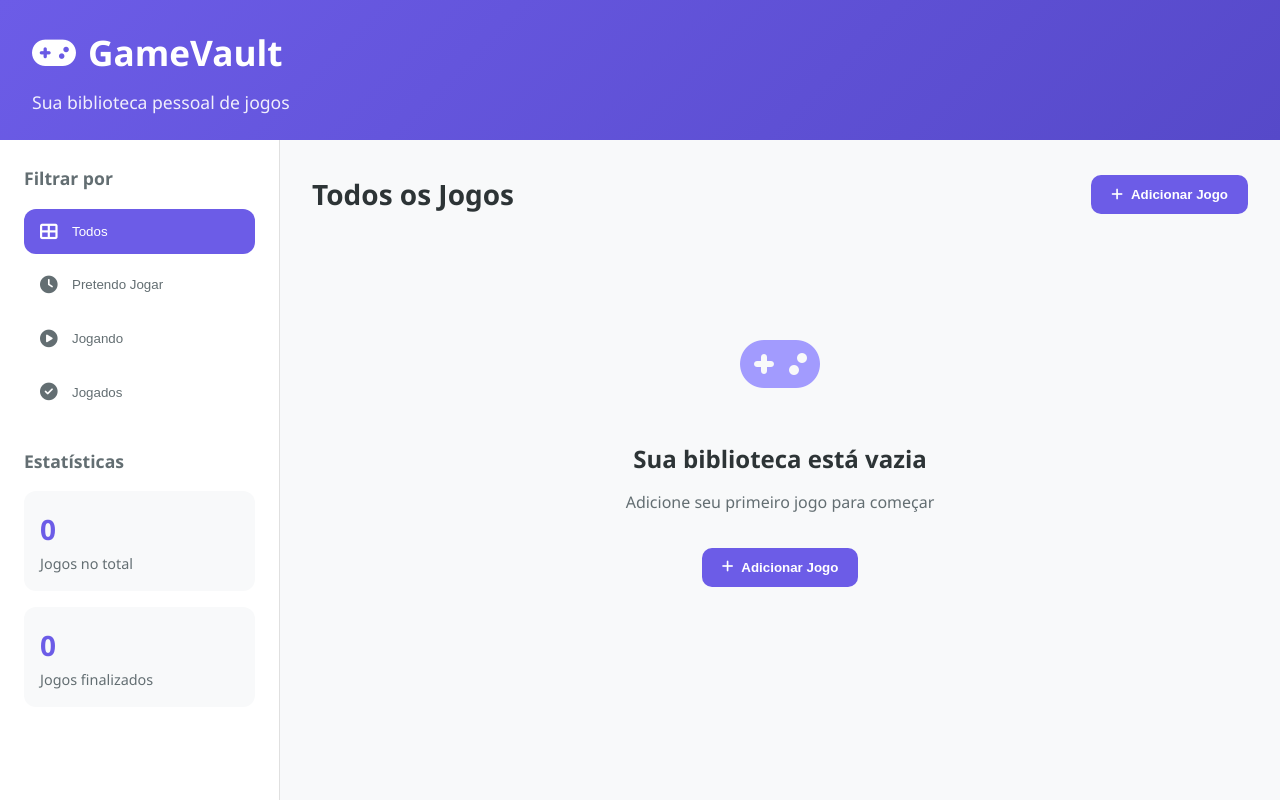
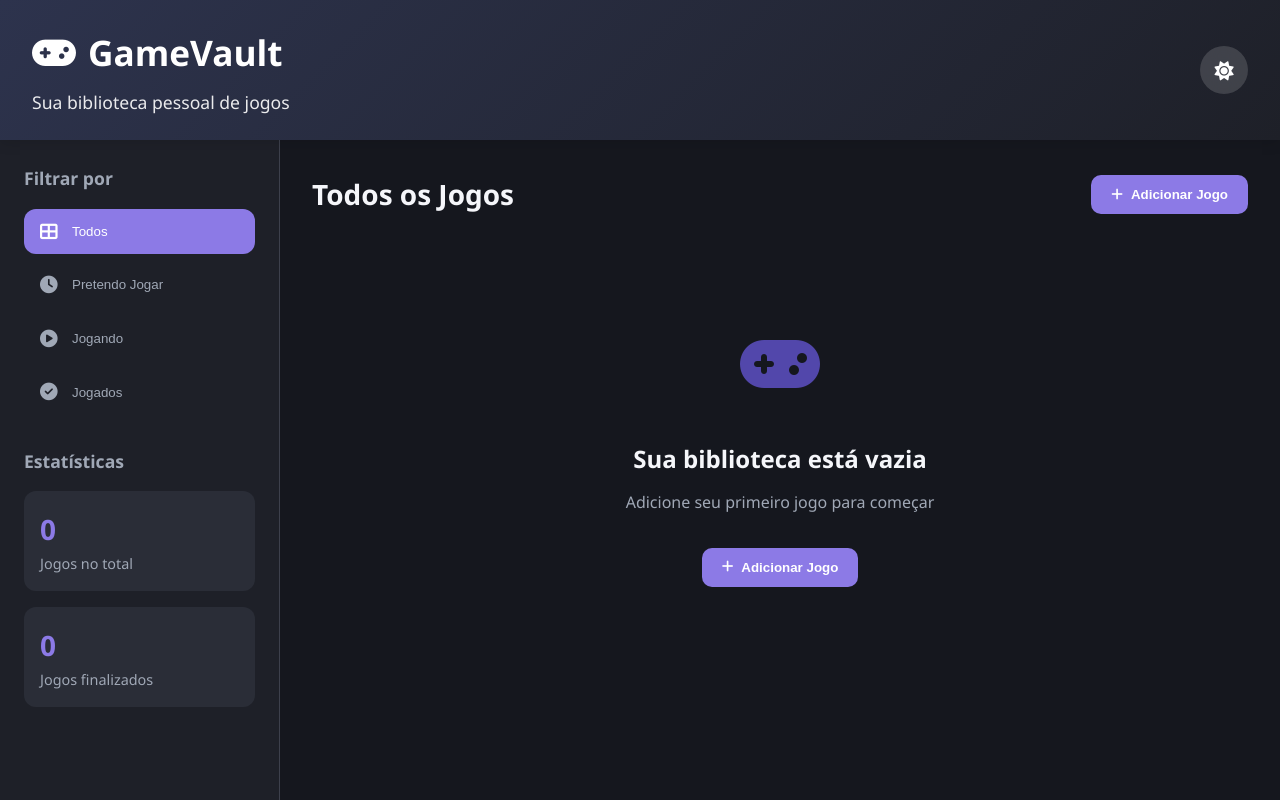
Before and after one commit to danerlps/GameVault, a plain HTML site: page index.html in a window 1280 px wide. Drawn offline with Linux system fonts and the light colour scheme.

Commit message:
Modo Escuro

```diff
--- a/index.html
+++ b/index.html
@@ -7,13 +7,16 @@
     <link rel="stylesheet" href="https://cdnjs.cloudflare.com/ajax/libs/font-awesome/6.4.0/css/all.min.css">
     <link rel="stylesheet" href="style.css">
 </head>
-<body>
+<body class="dark-mode">
     <div class="app-container">
         <header class="app-header">
             <div class="header-content">
                 <h1><i class="fas fa-gamepad"></i> GameVault</h1>
                 <p class="subtitle">Sua biblioteca pessoal de jogos</p>
             </div>
+            <button class="theme-toggle" id="theme-toggle">
+                <i class="fas fa-moon"></i>
+            </button>
         </header>
 
         <div class="main-layout">
--- a/script.js
+++ b/script.js
@@ -17,6 +17,8 @@ document.addEventListener('DOMContentLoaded', function() {
     const currentFilterText = document.getElementById('current-filter');
     const totalGamesEl = document.getElementById('total-games');
     const playedGamesEl = document.getElementById('played-games');
+    const themeToggle = document.getElementById('theme-toggle');
+    const themeIcon = themeToggle.querySelector('i');
 
     // Variáveis de estado
     let currentFilter = 'all';
@@ -24,6 +26,18 @@ document.addEventListener('DOMContentLoaded', function() {
     let selectedImage = null;
     let games = JSON.parse(localStorage.getItem('games')) || [];
     let editingGameId = null;
+
+    // Verificar preferência de tema salva
+    const savedTheme = localStorage.getItem('theme');
+    if (savedTheme === 'light') {
+        document.body.classList.remove('dark-mode');
+        themeIcon.classList.remove('fa-sun');
+        themeIcon.classList.add('fa-moon');
+    } else {
+        document.body.classList.add('dark-mode');
+        themeIcon.classList.remove('fa-moon');
+        themeIcon.classList.add('fa-sun');
+    }
 
     // Textos para avaliações
     const ratingTexts = {
@@ -41,12 +55,16 @@ document.addEventListener('DOMContentLoaded', function() {
     updateStats();
 
     // Event Listeners
-    addGameBtn.addEventListener('click', () => openModal());
-    emptyAddBtn.addEventListener('click', () => openModal());
-    closeModalBtn.addEventListener('click', () => closeModal());
-    cancelButton.addEventListener('click', () => closeModal());
-    imageUploadArea.addEventListener('click', () => imageUploadInput.click());
+    if (addGameBtn) addGameBtn.addEventListener('click', () => openModal());
+    if (emptyAddBtn) emptyAddBtn.addEventListener('click', () => openModal());
+    if (closeModalBtn) closeModalBtn.addEventListener('click', () => closeModal());
+    if (cancelButton) cancelButton.addEventListener('click', () => closeModal());
+    if (imageUploadArea) imageUploadArea.addEventListener('click', () => imageUploadInput.click());
 
+    // Toggle de tema
+    if (themeToggle) themeToggle.addEventListener('click', toggleTheme);
+
+    if (imageUploadInput) {
         imageUploadInput.addEventListener('change', function(e) {
             if (this.files && this.files[0]) {
                 const reader = new FileReader();
@@ -57,7 +75,9 @@ document.addEventListener('DOMContentLoaded', function() {
                 reader.readAsDataURL(this.files[0]);
             }
         });
+    }
 
+    if (starRating) {
         starRating.querySelectorAll('i').forEach(star => {
             star.addEventListener('click', function() {
                 const value = parseInt(this.getAttribute('data-value'));
@@ -73,11 +93,14 @@ document.addEventListener('DOMContentLoaded', function() {
         starRating.addEventListener('mouseleave', function() {
             highlightStars(selectedRating);
         });
+    }
 
+    if (gameForm) {
         gameForm.addEventListener('submit', function(e) {
             e.preventDefault();
             saveGame();
         });
+    }
 
     filterButtons.forEach(button => {
         button.addEventListener('click', function() {
@@ -87,13 +110,29 @@ document.addEventListener('DOMContentLoaded', function() {
     });
 
     // Fechar modal ao clicar fora dele
+    if (modal) {
         modal.addEventListener('click', function(e) {
             if (e.target === modal) {
                 closeModal();
             }
         });
+    }
 
     // Funções
+    function toggleTheme() {
+        document.body.classList.toggle('dark-mode');
+
+        if (document.body.classList.contains('dark-mode')) {
+            themeIcon.classList.remove('fa-moon');
+            themeIcon.classList.add('fa-sun');
+            localStorage.setItem('theme', 'dark');
+        } else {
+            themeIcon.classList.remove('fa-sun');
+            themeIcon.classList.add('fa-moon');
+            localStorage.setItem('theme', 'light');
+        }
+    }
+
     function openModal(game = null) {
         editingGameId = game ? game.id : null;
 
@@ -322,15 +361,17 @@ document.addEventListener('DOMContentLoaded', function() {
                 if (currentFilter === 'all') return true;
                 return game.status === currentFilter;
             });
-
-            noGames.style.display = filteredGames.length === 0 ? 'flex' : 'none';
+            if (filteredGames.length === 0) {
+                noGames.style.display = 'flex';
+            } else {
+                noGames.style.display = 'none';
+            }
         }
     }
 
     function updateStats() {
         totalGamesEl.textContent = games.length;
-
-        const playedCount = games.filter(game => game.status === 'played').length;
-        playedGamesEl.textContent = playedCount;
+        const playedGames = games.filter(game => game.status === 'played').length;
+        playedGamesEl.textContent = playedGames;
     }
 });
--- a/style.css
+++ b/style.css
@@ -1,4 +1,4 @@
-/* Variáveis de cores */
+/* Variáveis de cores - Modo Claro */
 :root {
     --primary: #6c5ce7;
     --primary-dark: #5649c9;
@@ -9,12 +9,35 @@
     --bg-primary: #ffffff;
     --bg-secondary: #f8f9fa;
     --bg-tertiary: #dfe6e9;
+    --card-bg: #ffffff;
     --success: #00b894;
     --warning: #fdcb6e;
     --danger: #d63031;
     --border: #e0e0e0;
     --shadow: rgba(0, 0, 0, 0.1);
     --card-shadow: rgba(108, 92, 231, 0.15);
+    --header-gradient: linear-gradient(135deg, var(--primary) 0%, var(--primary-dark) 100%);
+}
+
+/* Variáveis de cores - Modo Escuro */
+.dark-mode {
+    --primary: #8c7ae6;
+    --primary-dark: #7061c9;
+    --secondary: #6c5ce7;
+    --accent: #fd79a8;
+    --text-primary: #f5f6fa;
+    --text-secondary: #a0a8b6;
+    --bg-primary: #1e2028;
+    --bg-secondary: #15171e;
+    --bg-tertiary: #2a2d37;
+    --card-bg: #252831;
+    --success: #00b894;
+    --warning: #fdcb6e;
+    --danger: #e84153;
+    --border: #3d404c;
+    --shadow: rgba(0, 0, 0, 0.3);
+    --card-shadow: rgba(0, 0, 0, 0.25);
+    --header-gradient: linear-gradient(135deg, #2d334d 0%, #1e2028 100%);
 }
 
 /* Reset e estilos base */
@@ -22,6 +45,7 @@
     margin: 0;
     padding: 0;
     box-sizing: border-box;
+    transition: background-color 0.3s ease, color 0.3s ease, border-color 0.3s ease;
 }
 
 body {
@@ -39,10 +63,14 @@ body {
 
 /* Cabeçalho */
 .app-header {
-    background: linear-gradient(135deg, var(--primary) 0%, var(--primary-dark) 100%);
+    background: var(--header-gradient);
     color: white;
     padding: 1.5rem 2rem;
     box-shadow: 0 4px 12px rgba(0, 0, 0, 0.1);
+    display: flex;
+    justify-content: space-between;
+    align-items: center;
+    position: relative;
 }
 
 .header-content h1 {
@@ -57,6 +85,27 @@ body {
 .subtitle {
     font-size: 1.1rem;
     opacity: 0.9;
+}
+
+.theme-toggle {
+    background: rgba(255, 255, 255, 0.15);
+    border: none;
+    width: 48px;
+    height: 48px;
+    border-radius: 50%;
+    color: white;
+    font-size: 1.2rem;
+    cursor: pointer;
+    display: flex;
+    align-items: center;
+    justify-content: center;
+    transition: all 0.3s ease;
+    backdrop-filter: blur(10px);
+}
+
+.theme-toggle:hover {
+    background: rgba(255, 255, 255, 0.25);
+    transform: scale(1.05);
 }
 
 /* Layout principal */
@@ -106,7 +155,7 @@ body {
 }
 
 .filter-btn:hover {
-    background-color: var(--bg-secondary);
+    background-color: var(--bg-tertiary);
     color: var(--primary);
 }
 
@@ -131,7 +180,7 @@ body {
     display: flex;
     flex-direction: column;
     padding: 1rem;
-    background-color: var(--bg-secondary);
+    background-color: var(--bg-tertiary);
     border-radius: 12px;
 }
 
@@ -194,12 +243,13 @@ body {
 }
 
 .game-card {
-    background-color: var(--bg-primary);
+    background-color: var(--card-bg);
     border-radius: 16px;
     overflow: hidden;
     box-shadow: 0 8px 20px var(--card-shadow);
     transition: all 0.3s ease;
     position: relative;
+    border: 1px solid var(--border);
 }
 
 .game-card:hover {
@@ -238,7 +288,7 @@ body {
     font-size: 0.8rem;
     font-weight: 600;
     backdrop-filter: blur(10px);
-    background-color: rgba(255, 255, 255, 0.25);
+    background-color: rgba(0, 0, 0, 0.5);
     color: white;
 }
 
@@ -292,7 +342,7 @@ body {
 }
 
 .edit-btn {
-    background-color: var(--bg-secondary);
+    background-color: var(--bg-tertiary);
     color: var(--text-secondary);
 }
 
@@ -302,7 +352,7 @@ body {
 }
 
 .delete-btn {
-    background-color: rgba(214, 48, 49, 0.1);
+    background-color: rgba(232, 65, 83, 0.15);
     color: var(--danger);
 }
 
@@ -325,6 +375,7 @@ body {
     font-size: 4rem;
     color: var(--secondary);
     margin-bottom: 1.5rem;
+    opacity: 0.7;
 }
 
 .empty-state h3 {
@@ -345,7 +396,7 @@ body {
     left: 0;
     right: 0;
     bottom: 0;
-    background-color: rgba(0, 0, 0, 0.5);
+    background-color: rgba(0, 0, 0, 0.7);
     display: none;
     align-items: center;
     justify-content: center;
@@ -355,14 +406,15 @@ body {
 }
 
 .modal-container {
-    background-color: var(--bg-primary);
+    background-color: var(--card-bg);
     border-radius: 16px;
     width: 100%;
     max-width: 600px;
     max-height: 90vh;
     overflow-y: auto;
-    box-shadow: 0 20px 40px rgba(0, 0, 0, 0.2);
+    box-shadow: 0 20px 40px rgba(0, 0, 0, 0.3);
     animation: modalFadeIn 0.3s ease;
+    border: 1px solid var(--border);
 }
 
 @keyframes modalFadeIn {
@@ -406,7 +458,7 @@ body {
 }
 
 .close-modal:hover {
-    background-color: var(--bg-secondary);
+    background-color: var(--bg-tertiary);
     color: var(--text-primary);
 }
 
@@ -442,6 +494,7 @@ body {
     color: var(--text-secondary);
     transition: all 0.2s ease;
     overflow: hidden;
+    background-color: var(--bg-tertiary);
 }
 
 .image-preview:hover {
@@ -468,12 +521,18 @@ body {
     border-radius: 10px;
     font-size: 1rem;
     transition: all 0.2s ease;
+    background-color: var(--bg-tertiary);
+    color: var(--text-primary);
 }
 
 .text-input:focus {
     outline: none;
     border-color: var(--primary);
     box-shadow: 0 0 0 3px rgba(108, 92, 231, 0.2);
+}
+
+.text-input::placeholder {
+    color: var(--text-secondary);
 }
 
 /* Seletor de status */
@@ -498,6 +557,7 @@ body {
     cursor: pointer;
     transition: all 0.2s ease;
     text-align: center;
+    background-color: var(--bg-tertiary);
 }
 
 .status-option label i {
@@ -507,7 +567,7 @@ body {
 
 .status-option input:checked + label {
     border-color: var(--primary);
-    background-color: rgba(108, 92, 231, 0.1);
+    background-color: rgba(108, 92, 231, 0.15);
 }
 
 .status-option input:checked + label i {
@@ -567,12 +627,12 @@ body {
 }
 
 .cancel-button {
-    background-color: var(--bg-secondary);
+    background-color: var(--bg-tertiary);
     color: var(--text-secondary);
 }
 
 .cancel-button:hover {
-    background-color: var(--bg-tertiary);
+    background-color: var(--border);
 }
 
 .submit-button {
```
Lines whose indentation alone changed are shown as unchanged.
